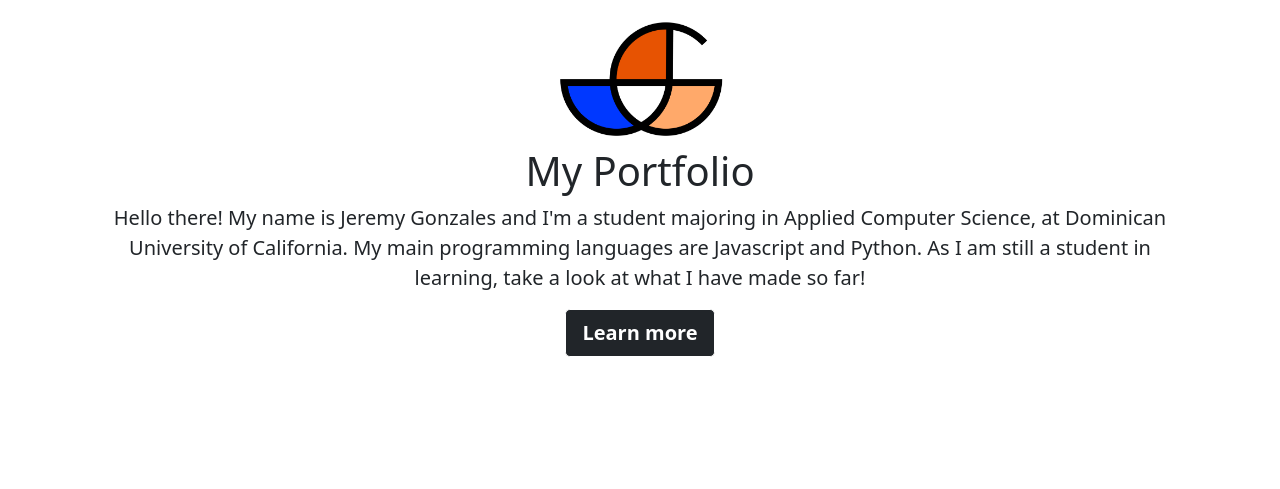
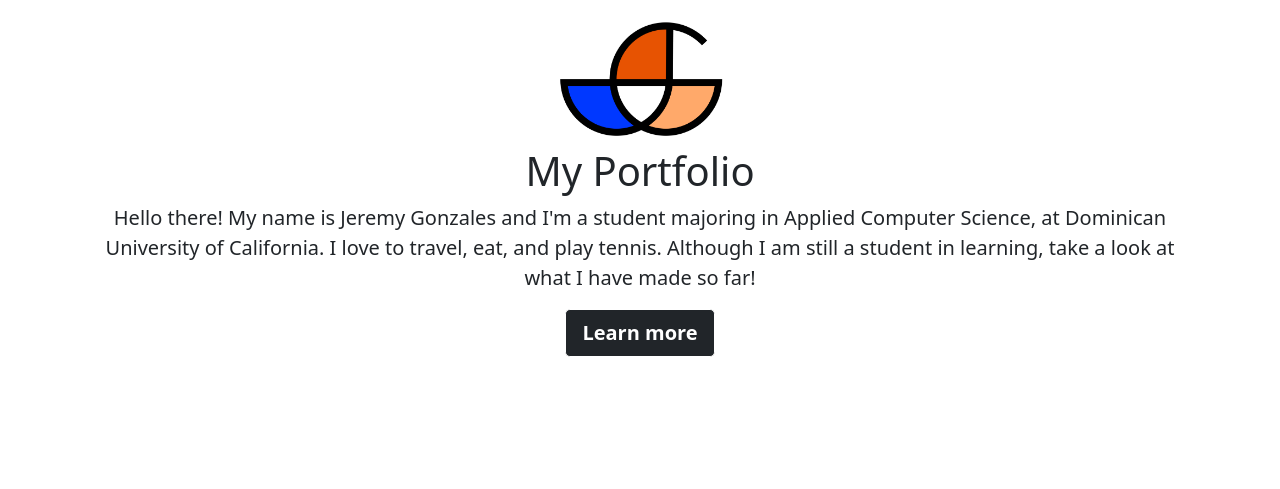
Before and after one commit to alaJream/jgportfolio, a Flask app: page / in a window 1280 px wide. Shown: the part 205-694 px from the top of the page. Run offline with Flask 2, Linux system fonts and the light colour scheme.

Commit message:
fixing about me and trying 404 again

```diff
--- a/templates/404.html
+++ b/templates/404.html
@@ -22,7 +22,7 @@
   <div class="centered">
     <h1>404</h1>
     <p>Well...this is embarrassing.</p>
-    <a href={{ url_for("index") }}>Go Home</a>
+    <a href={{ url_for("https://jgportfolio1.herokuapp.com/") }}>Go Home</a>
   </div>
 </body>
 
--- a/templates/index.html
+++ b/templates/index.html
@@ -4,8 +4,8 @@
 {% block content %}
 <div class="container">
         <h1>My Portfolio</h1>
-        <p class="lead">        Hello there! My name is Jeremy Gonzales and I'm a student majoring in Applied Computer Science, at Dominican University of California. My main programming languages are
-            Javascript and Python. As I am still a student in learning, take a look at what I have made so far!</p>
+        <p class="lead">        Hello there! My name is Jeremy Gonzales and I'm a student majoring in Applied Computer Science, at Dominican University of California. I love to travel, eat, and play tennis.
+                                Although I am still a student in learning, take a look at what I have made so far!</p>
         <p class="lead">
           <a href="/projects/" class="btn btn-lg btn-dark fw-bold border-white">Learn more</a>
         </p>
```
